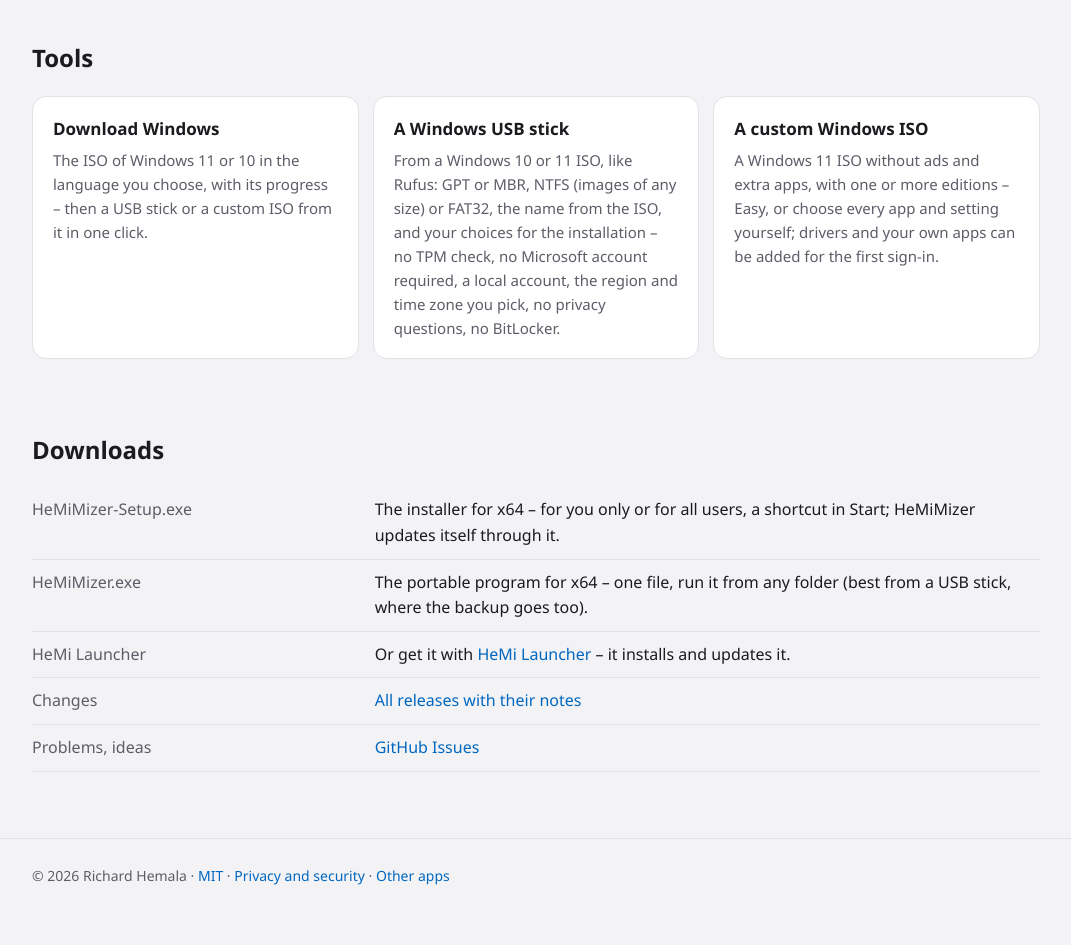
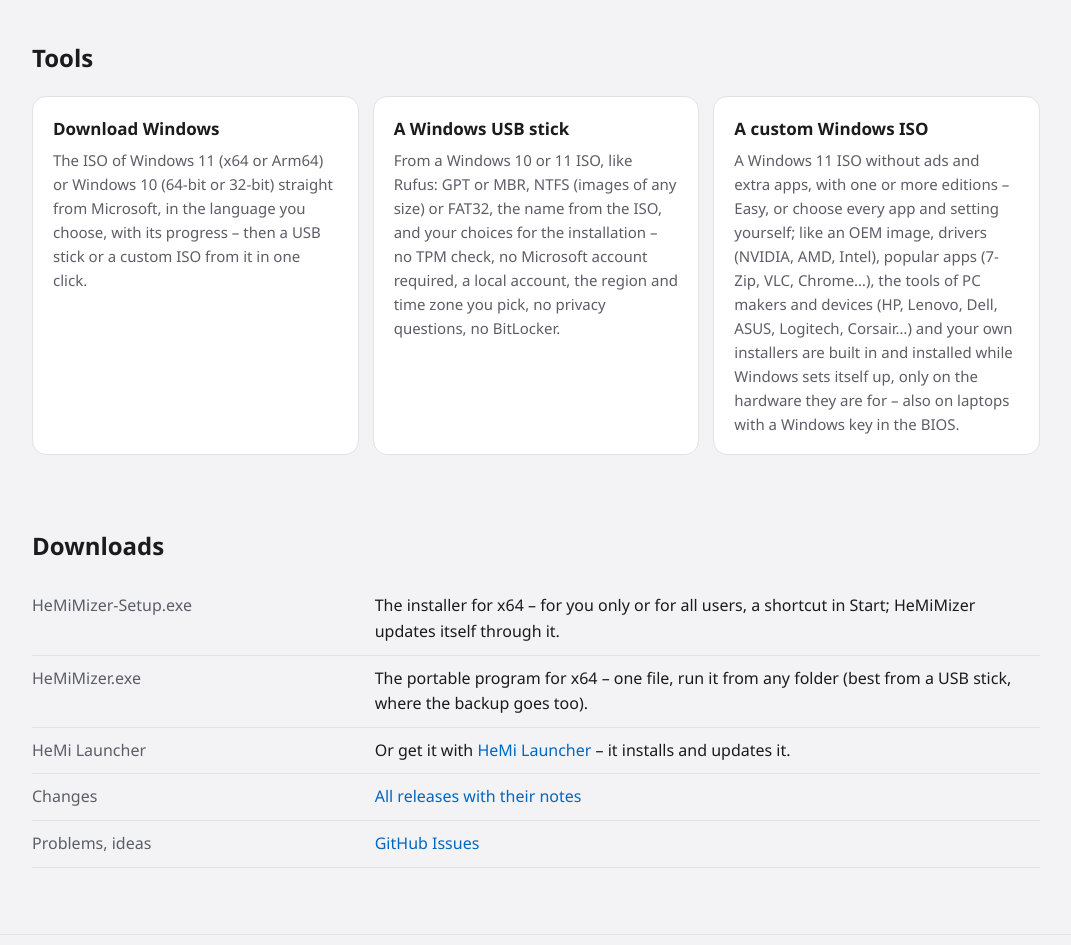
Before and after one commit to Hemal1k/Hemal1k.github.io, a plain HTML site: page hemimizer.html in a window 1280 px wide. Shown: the part 2243-3188 px from the top of the page, without its empty margins (104-1175 px from the left). Drawn offline with Linux system fonts and the light colour scheme; no server answers.

Commit message:
HeMiMizer 1.8.1: ARM/32-bit downloads, built-in apps and drivers
Co-Authored-By: Claude Opus 5.5 <noreply@anthropic.com>

```diff
--- a/hemimizer.html
+++ b/hemimizer.html
@@ -95,9 +95,9 @@
   <section>
     <h2>Tools</h2>
     <div class="grid">
-      <div class="card"><h3>Download Windows</h3><p>The ISO of Windows 11 or 10 in the language you choose, with its progress – then a USB stick or a custom ISO from it in one click.</p></div>
+      <div class="card"><h3>Download Windows</h3><p>The ISO of Windows 11 (x64 or Arm64) or Windows 10 (64-bit or 32-bit) straight from Microsoft, in the language you choose, with its progress – then a USB stick or a custom ISO from it in one click.</p></div>
       <div class="card"><h3>A Windows USB stick</h3><p>From a Windows 10 or 11 ISO, like Rufus: GPT or MBR, NTFS (images of any size) or FAT32, the name from the ISO, and your choices for the installation – no TPM check, no Microsoft account required, a local account, the region and time zone you pick, no privacy questions, no BitLocker.</p></div>
-      <div class="card"><h3>A custom Windows ISO</h3><p>A Windows 11 ISO without ads and extra apps, with one or more editions – Easy, or choose every app and setting yourself; drivers and your own apps can be added for the first sign-in.</p></div>
+      <div class="card"><h3>A custom Windows ISO</h3><p>A Windows 11 ISO without ads and extra apps, with one or more editions – Easy, or choose every app and setting yourself; like an OEM image, drivers (NVIDIA, AMD, Intel), popular apps (7-Zip, VLC, Chrome…), the tools of PC makers and devices (HP, Lenovo, Dell, ASUS, Logitech, Corsair…) and your own installers are built in and installed while Windows sets itself up, only on the hardware they are for – also on laptops with a Windows key in the BIOS.</p></div>
     </div>
   </section>
 
```
